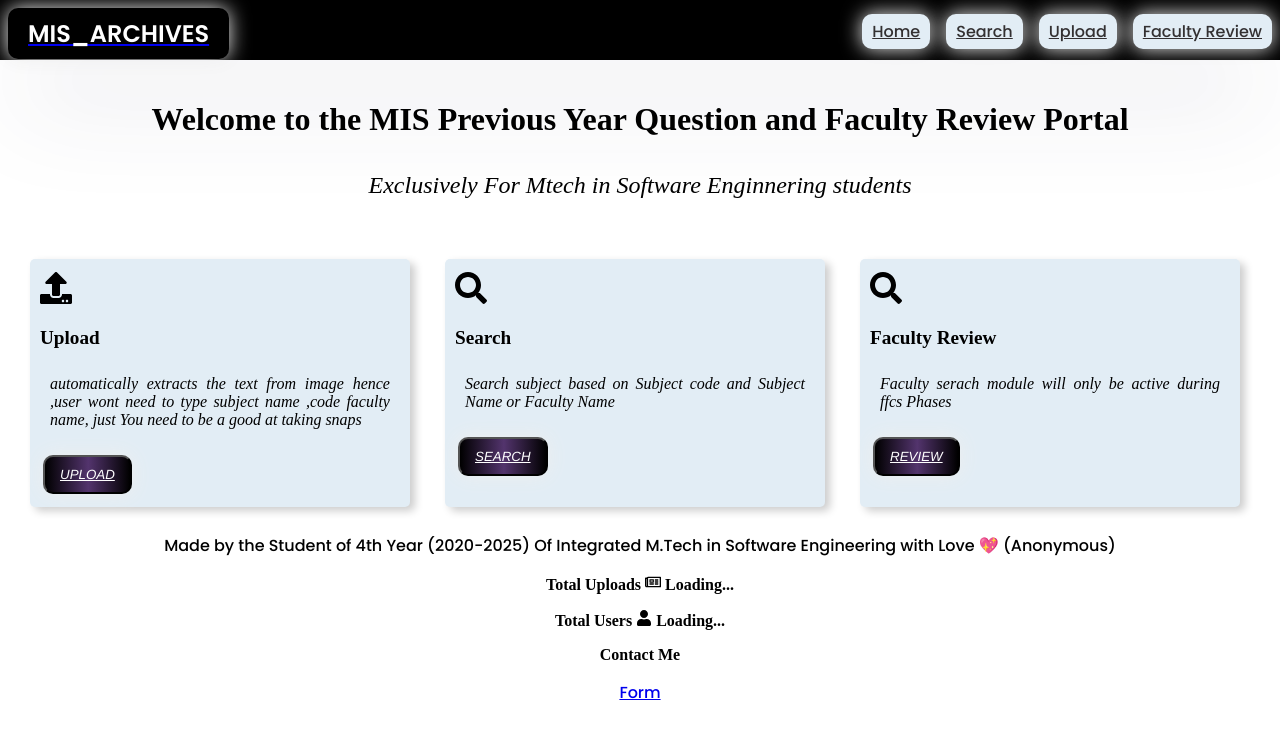
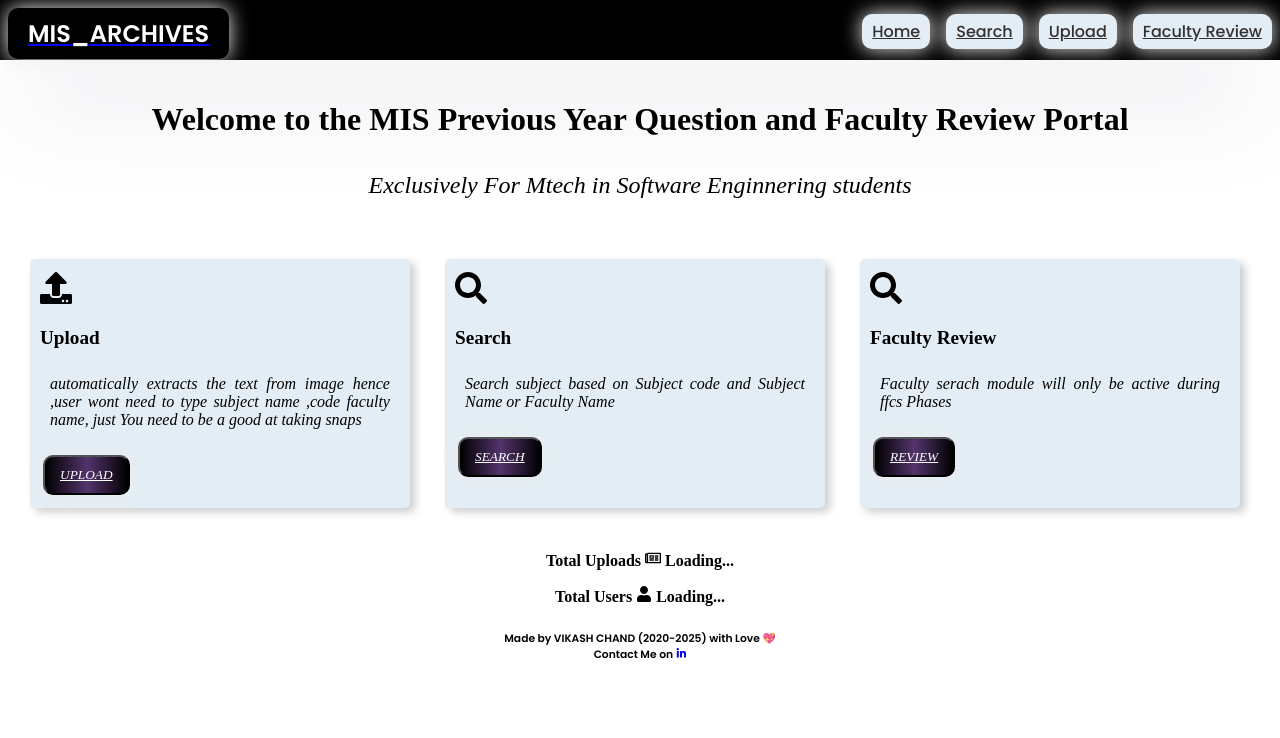
Before and after one commit to vikashchand/VITPYQ, a React (Create React App) app in the folder Frontend/: page / in a window 1280 px wide. Shown: the top 738 px of the page. Built offline with nearby package versions, Linux system fonts and the light colour scheme; no server answers.

Commit message:
change in credit

```diff
--- a/Frontend/src/Pages/LandingPage/LandingPage.css
+++ b/Frontend/src/Pages/LandingPage/LandingPage.css
@@ -110,7 +110,7 @@
 
 .lin{
  font-style: italic;
- font-family: 'Franklin Gothic Medium', 'Arial Narrow', Arial, sans-serif;
+ font-family: 'Times New Roman', Times, serif;
  color: #fff;
 }
 
--- a/Frontend/src/Pages/LandingPage/LandingPage.jsx
+++ b/Frontend/src/Pages/LandingPage/LandingPage.jsx
@@ -1,5 +1,5 @@
 import React,{useState, useEffect} from 'react';
-import {  FaSearchengin, FaSearch,FaUpload, FaUser, FaRegNewspaper, FaWpforms, FaMapMarkedAlt } from 'react-icons/fa';
+import {  FaSearchengin, FaSearch,FaUpload, FaUser, FaRegNewspaper, FaGithub, FaLinkedinIn } from 'react-icons/fa';
 import { Link } from 'react-router-dom';
 import './LandingPage.css';
 
@@ -113,7 +113,7 @@ const LandingPage = () => {
 
 
       </div>
-      <div className='dev'> Made by the Student of 4th Year (2020-2025) Of Integrated M.Tech in Software Engineering with Love 💖 (Anonymous)</div>
+
 
       <div >
       <h3>Total  Uploads <FaRegNewspaper/> {totalEntries !== null ? totalEntries : 'Loading...'}</h3>
@@ -121,13 +121,29 @@ const LandingPage = () => {
 
 
 
-        <div className="features">
-      <h3>Contact Me </h3>
+  </div>
 
-      <a href='https://forms.gle/DtanNBDASu7xEkcK7'> Form</a>
 
-     </div>
-  </div>
+
+  <div className='dev'>
+
+      <h6>Made by VIKASH CHAND (2020-2025) with Love 💖
+
+
+
+
+<br></br>
+      Contact Me on <a href="https://www.linkedin.com/in/vikash-chand28/" >
+      <FaLinkedinIn/>
+      </a>  </h6>
+
+
+
+
+
+
+
+    </div>
 
       </div>
   );
```
